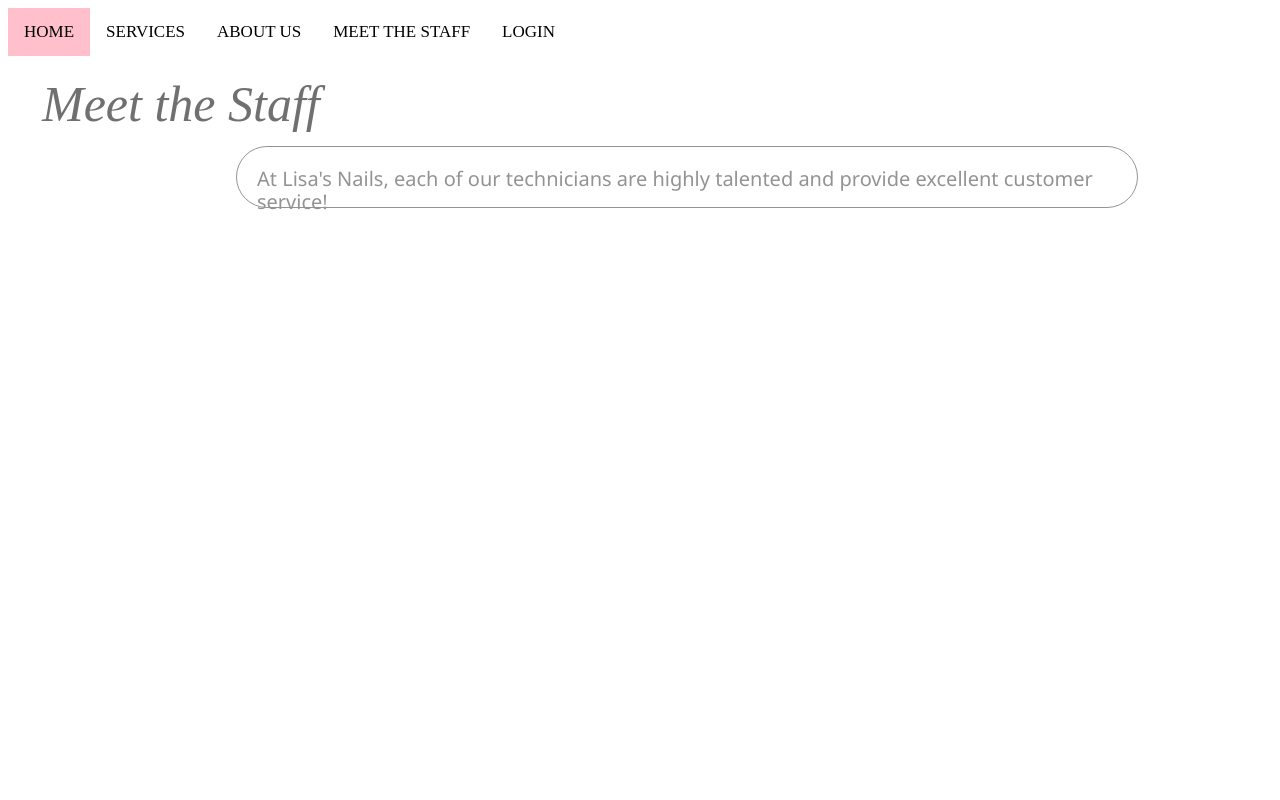
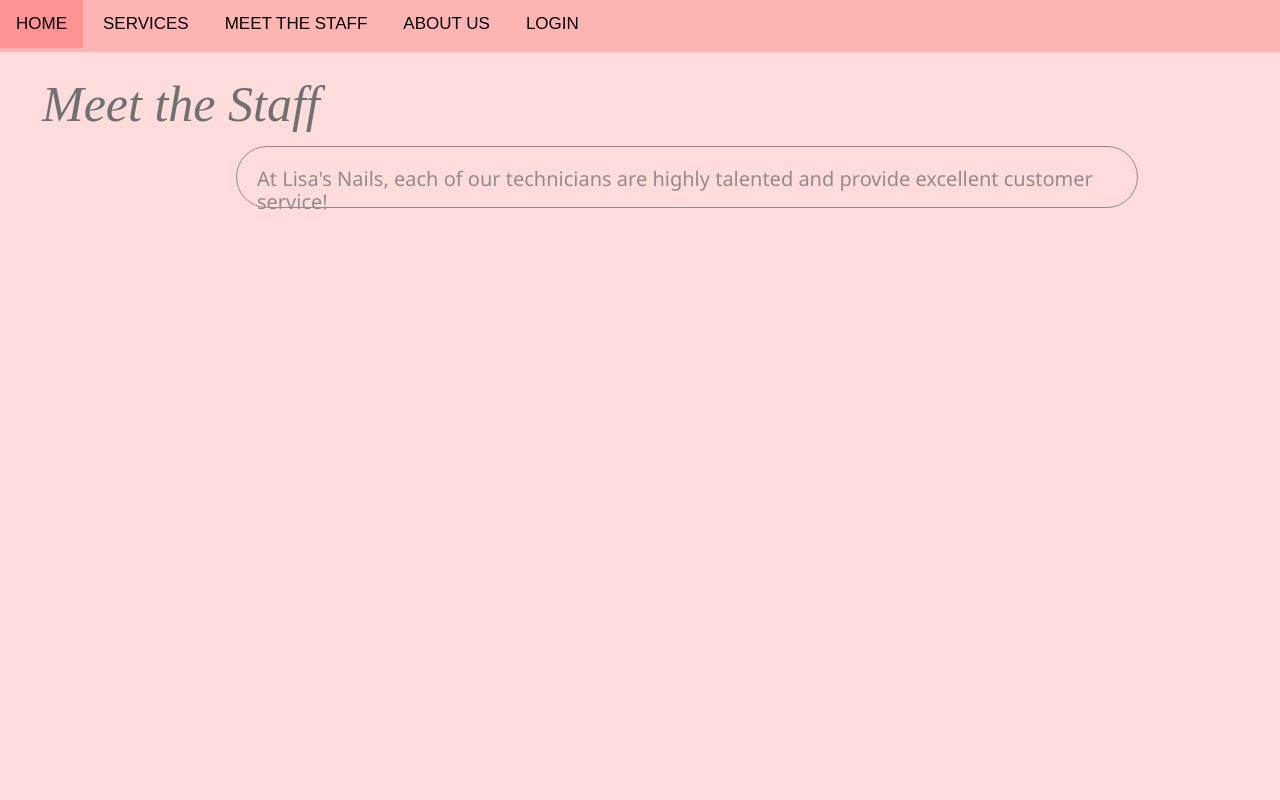
Before and after one commit to AntiCoderx2Club/PrintNPolish-191, a web app: file meet-staff.html in a window 1280 px wide. Run offline with its HTML, style and script files only (its server is not run), Linux system fonts and the light colour scheme.

Commit message:
temporarily added home_page.css code in meet-staff.css file, will delete later

```diff
--- a/css/meet-staff.css
+++ b/css/meet-staff.css
@@ -1,3 +1,108 @@
+/* HOME PAGE CSS CODE [temporarily here, will be removed later]!! */
+
+
+/* Add a black background color to the top navigation */
+.navbar {
+
+    background-color: #333;
+    overflow: hidden;
+}
+
+/* Style the links inside the navigation bar */
+.navbar a {
+    float: left;
+    color: #f2f2f2;
+    text-align: center;
+    padding: 14px 16px;
+    text-decoration: none;
+    font-family: "adobe-clean", sans-serif;
+    font-size: 17px;
+}
+
+/* Change the color of links on hover */
+.navbar a:hover {
+    background-color: #FF9292;
+    color: black;
+}
+
+/* Add a color to the active/current link */
+.navbar a.active {
+    background-color: #FF9292;
+    color: black;
+}
+
+/*Changes the background color of the navbar*/
+.navbar {
+    background-color: #FFB4B4;
+}
+
+/*Changes the tab color of each link. i.e: HOME, SERVICES ...*/
+.navbar a {
+    background-color: #FFB4B4;
+    color: black;
+}
+
+.navbar ul {
+    list-style: none;
+    text-align: center;
+    padding: 0;
+    margin: 0;
+}
+
+/*Used inline-block to display items horizontally*/
+.navbar li {
+    display: inline-block;
+}
+
+/*This deals with the Lisa's Nails Logo*/
+html,
+body {
+    width: 100%;
+    height: 100%;
+    margin: 0;
+    padding: 0;
+}
+
+.Lisas_Nails {
+    width: 100%;
+    height: 100%;
+    display: flex;
+    align-items: center;
+    justify-content: center;
+}
+
+.square {
+    position: relative;
+    width: 40vmin;
+    border: solid black 2px;
+    box-sizing: border-box;
+}
+
+.square:after {
+    content: "";
+    display: block;
+    padding-bottom: 100%;
+}
+
+.content {
+    display: flex;
+    align-items: center;
+    justify-content: center;
+    position: absolute;
+    width: 100%;
+    height: 100%;
+    white-space: nowrap;
+    text-align: center;
+    font-family: Times New Roman;
+    font-style: italic;
+    font-weight: normal;
+    font-size: 113px;
+    color: rgba(0, 0, 0, 1);
+}
+
+/* ///////////////////////////////////////////////////////////////  */
+/* MEET STAFF PAGE CSS CODE BELOW */
+
 .Staff_Header {
     left: 42px;
     top: 25px;
--- a/meet-staff.html
+++ b/meet-staff.html
@@ -2,13 +2,40 @@
 <html>
 
 <head>
-    <link rel="stylesheet" href="css/style.css">
-    <link rel="stylesheet" href="css/home_page.css">
+    <!-- <link rel="stylesheet" href="css/style.css"> delete later -->
+    <!-- <link rel="stylesheet" href="css/home_page.css"> deleter later -->
     <link rel="stylesheet" href="css/meet-staff.css">
 
 </head>
 
-<body>
+<body style="background-color: #FFDCDC;">
+
+    <div class="navbar">
+        <u1>
+            <li><a class="active" href="#home"> HOME </a></li>
+            <li><a href="#services"> SERVICES </a></li>
+            <li><a href="#meet-the-staff"> MEET THE STAFF </a></li>
+            <li><a href="#about-us"> ABOUT US </a></li>
+            <li><a href="#login"> LOGIN </a></li>
+        </u1>
+    </div>
+
+    <div>
+        <h3 class="Staff_Header">Meet the Staff</h3>
+        <br>
+        <p class="Meet_Staff_Description">At Lisa's Nails, each of our technicians are highly talented and provide
+            excellent customer
+            service!</p>
+    </div>
+
+
+</body>
+
+</html>
+
+<!-- delete later  -->
+
+<!-- <body>
 
     <div class="topnav">
         <a class="active" href="#landing-page"> HOME </a>
@@ -31,30 +58,4 @@
 
 </body>
 
-</html>
-
-<!-- ////////////////// Delete top code and adjust to the one below after team-1-html pull request is completed -->
-<!-- <body style="background-color: #FFDCDC;">
-
-    <div class="navbar">
-        <u1>
-            <li><a class="active" href="#home"> HOME </a></li>
-            <li><a href="#services"> SERVICES </a></li>
-            <li><a href="#meet-the-staff"> MEET THE STAFF </a></li>
-            <li><a href="#about-us"> ABOUT US </a></li>
-            <li><a href="#login"> LOGIN </a></li>
-        </u1>
-    </div>
-
-     <div>
-         <h3 class="Staff_Header">Meet the Staff</h3>
-         <br>
-         <p class="Meet_Staff_Description">At Lisa's Nails, each of our technicians are highly talented and provide
-             excellent customer
-             service!</p>
-     </div>
-
-
-</body>
-
 </html> -->
```
